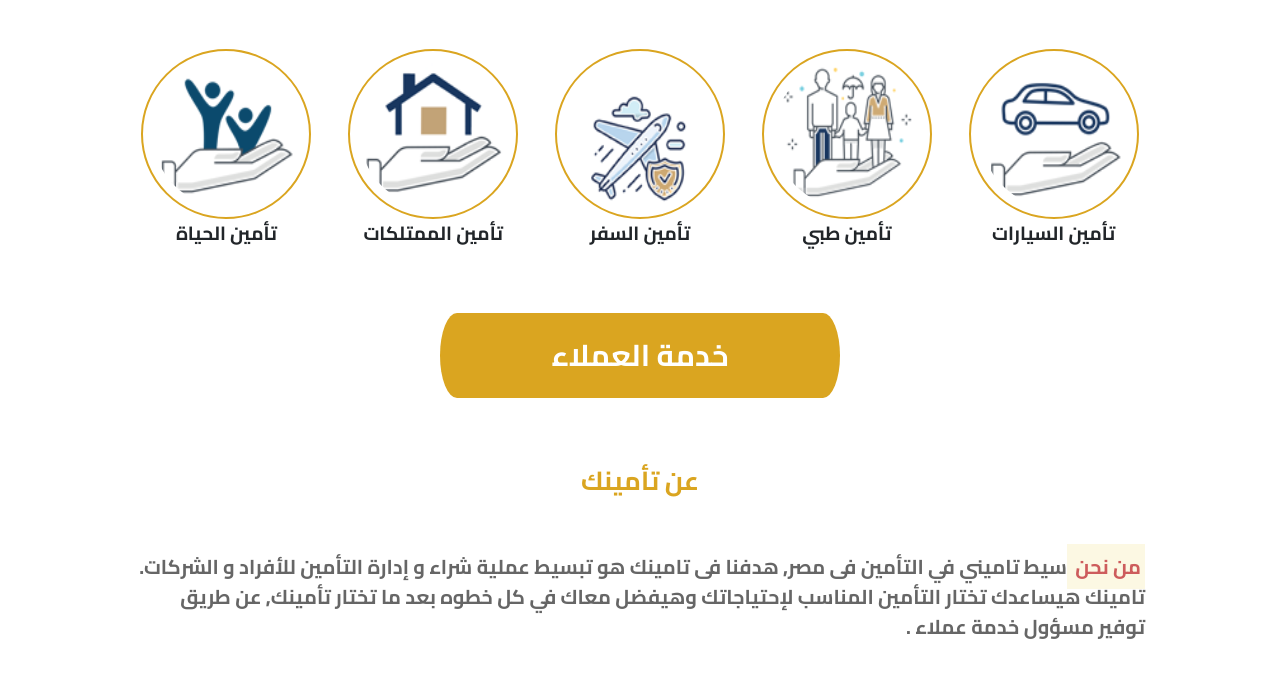
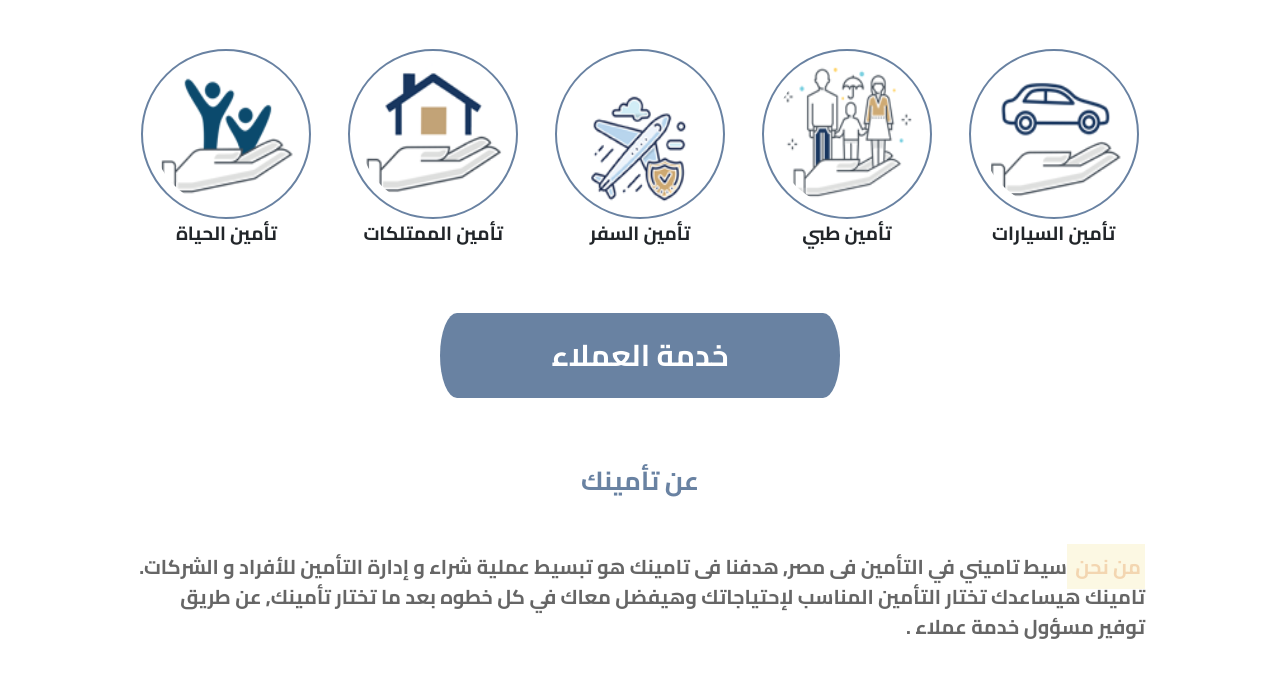
Before and after one commit to 123ahmed565/t2menk, a website: page Back-End/views/index.html in a window 1280 px wide. Shown: the part 646-1325 px from the top of the page. Drawn offline with nearby package versions, Linux system fonts and the light colour scheme; files that its build step writes are made by us from their sources; files whose address does not match are found by name.

Commit message:
change color

```diff
--- a/Back-End/public/css/main.css
+++ b/Back-End/public/css/main.css
@@ -3,8 +3,10 @@
 
 
 :root {
-  --primary: #DAA520;
-  --secondary: #CD5C5C;
+  /* --primary: #DAA520; */
+  /* --secondary: #CD5C5C; */
+  --primary:#6982a2;
+  --secondary:#f3d6b1;
 }
 
 a {
```
